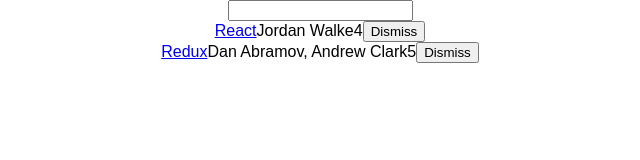
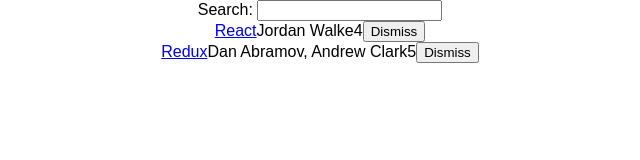
Before and after one commit to dylanvu/hackernews-clone, a React (Create React App) app: page / in a window 1280 px wide. Shown: the top 160 px of the page, without its empty margins (320-960 px from the left). Built offline with nearby package versions, Linux system fonts and the light colour scheme.

Commit message:
adjustments

```diff
--- a/src/App/App.js
+++ b/src/App/App.js
@@ -39,7 +39,9 @@
         <Search
           value={searchTerm}
           onChange={this.onSearchChange}
-        />
+        >
+          Search:
+        </Search>
         <Table
           list={list}
           isSearched={isSearched}
--- a/src/Search/Search.js
+++ b/src/Search/Search.js
@@ -2,10 +2,10 @@
 
 class Search extends Component {
   render() {
-    const { value, onChange } = this.props;
+    const { value, onChange, children } = this.props;
     return (
       <form>
-        <input
+        {children} <input
           type="text"
           onChange={onChange}
           value={value}
--- a/src/Table/Table.js
+++ b/src/Table/Table.js
@@ -22,7 +22,8 @@
                 </button>
               </span>
             </div>
-        )}
+          )
+        }
       </div>
     );
   }
```
Lines whose indentation alone changed are shown as unchanged.
